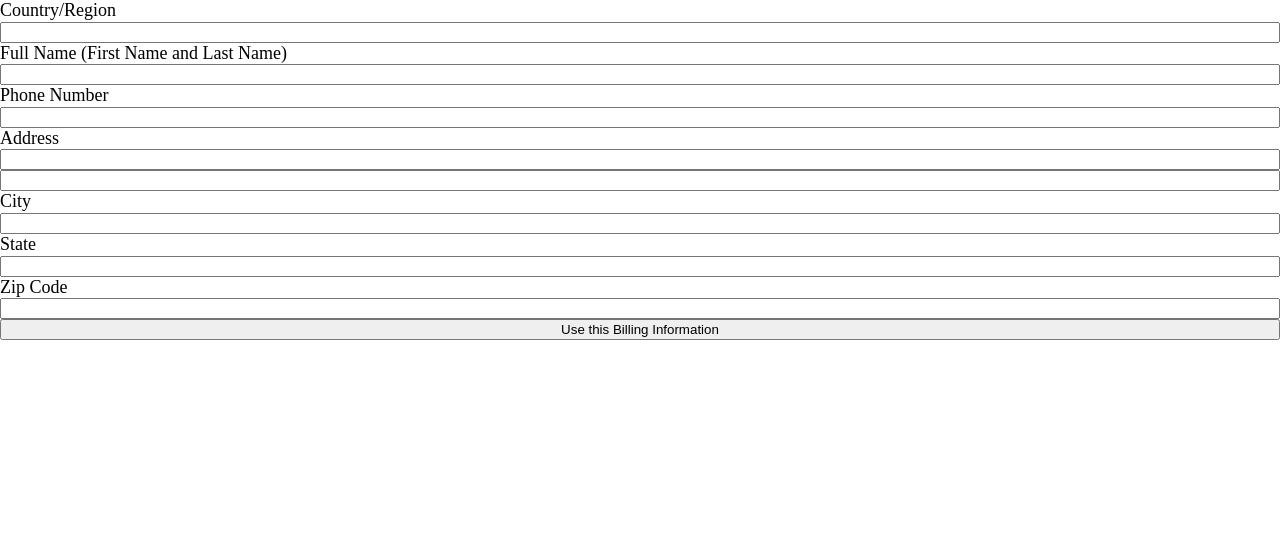
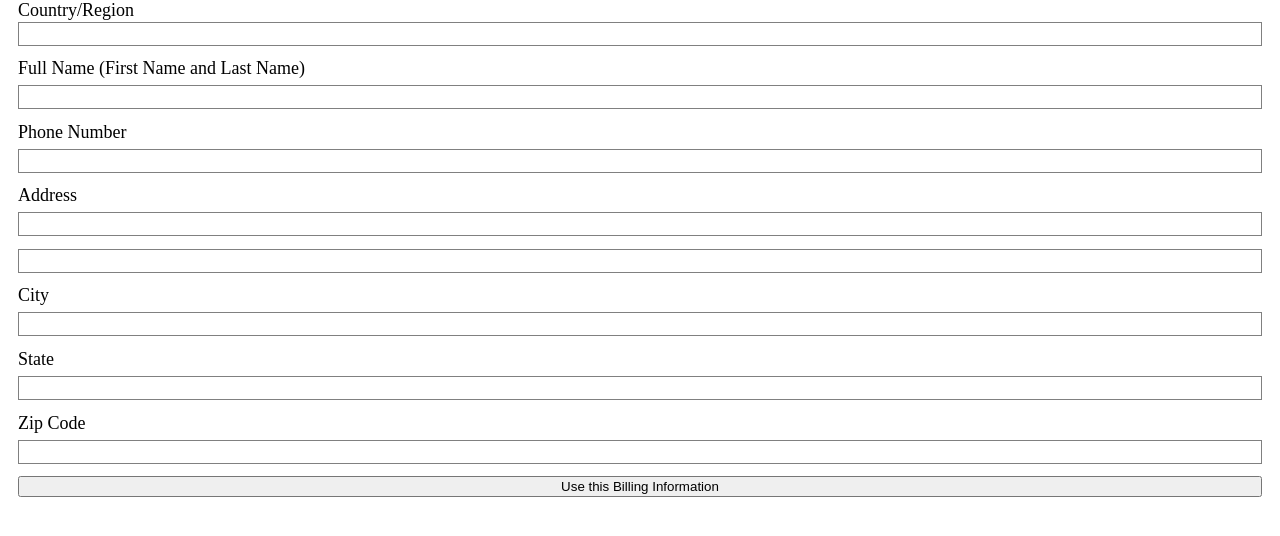
Before and after one commit to Tayomide/hci-project-one, a plain HTML site: page billing/index.html in a window 1280 px wide. Drawn offline with Linux system fonts and the light colour scheme.

Commit message:
Space form elements

```diff
--- a/assets/css/screen.css
+++ b/assets/css/screen.css
@@ -7,10 +7,14 @@ a,abbr,acronym,address,applet,article,aside,audio,b,big,blockquote,body,canvas,c
 /* stylelint-enable */
 
 /* House styles below */
+*{
+  box-sizing: border-box;
+}
 html{
-  font-size: 1.125em;/* 18/16 = */
-  line-height: 1.2em;
+  font-size: 1.125em;/* 18/16 = 1.125em*/
+  line-height: 1.2em;/* 21.6/18 = 1.2em*/
 }
+
 body{
   display: grid;
 }
@@ -18,4 +22,23 @@ body{
 form{
   display: flex;
   flex-direction: column;
+  padding: 0 1em;
 }
+form input:focus-visible{
+  outline: 0;
+}
+form input{
+  font-size: 1em;
+  border: 0.5px solid gray;
+  padding: 0;
+  margin: 0;
+  height: 1.33333em;/* 24/18 = 1.3333em*/
+}
+
+form input ~ label{
+  margin-bottom: 0.3em;
+}
+
+form label ~ input{
+  margin-bottom: 0.7em;
+}
```
Also changed, not shown: backstop_data/bitmaps_reference/backstop_default_BackstopJS_Billing_Page_0_document_0_phone.png, backstop_data/bitmaps_reference/backstop_default_BackstopJS_Billing_Page_0_document_1_tablet.png, backstop_data/bitmaps_reference/backstop_default_BackstopJS_Payment_Page_0_document_0_phone.png, backstop_data/bitmaps_reference/backstop_default_BackstopJS_Payment_Page_0_document_1_tablet.png, backstop_data/bitmaps_reference/backstop_default_BackstopJS_Shipping_Page_0_document_0_phone.png, backstop_data/bitmaps_reference/backstop_default_BackstopJS_Shipping_Page_0_document_1_tablet.png.
